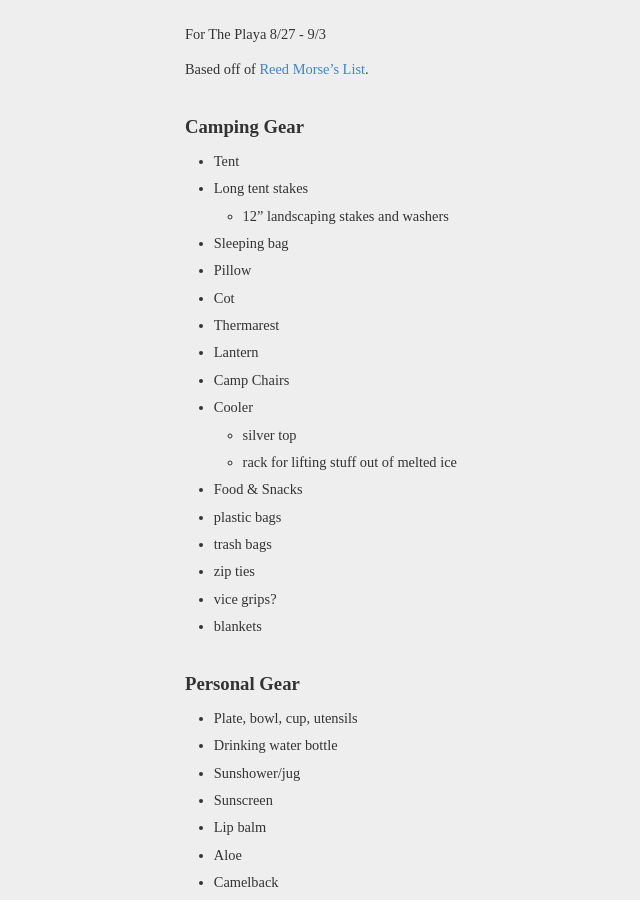
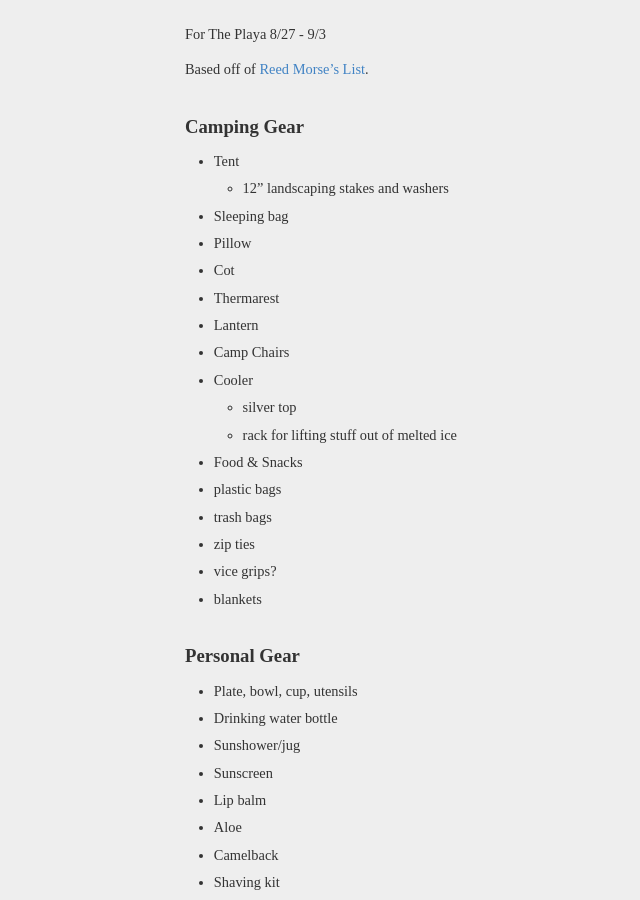
Before and after one commit to icco/traveling, a Jekyll site: the page built from _posts/2012-08-25-burning-man.md, in a window 1280 px wide and 900 px high. Shown: the whole window, without its empty margins (55-695 px from the left). Built offline with Jekyll 4.4.1, drawn with Linux system fonts in a browser that asks for light colours.

Commit message:
tent stakes go with tent.

```diff
--- a/_posts/2012-08-25-burning-man.md
+++ b/_posts/2012-08-25-burning-man.md
@@ -10,7 +10,6 @@ Based off of [Reed Morse's List][1].
 ## Camping Gear
 
  * Tent
- * Long tent stakes
    * 12" landscaping stakes and washers
  * Sleeping bag
  * Pillow
```
